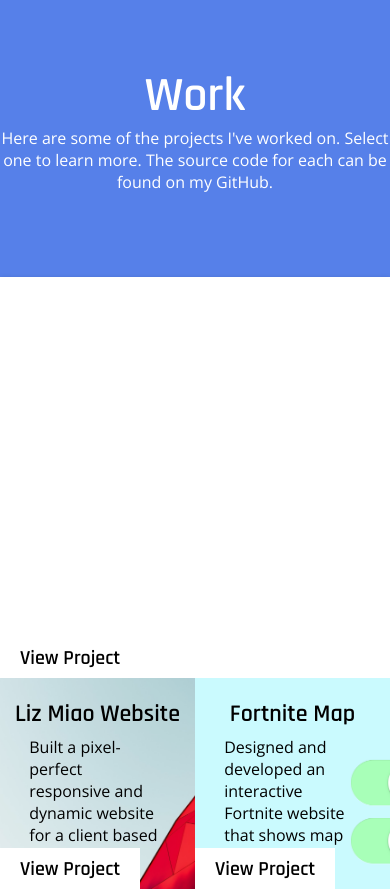
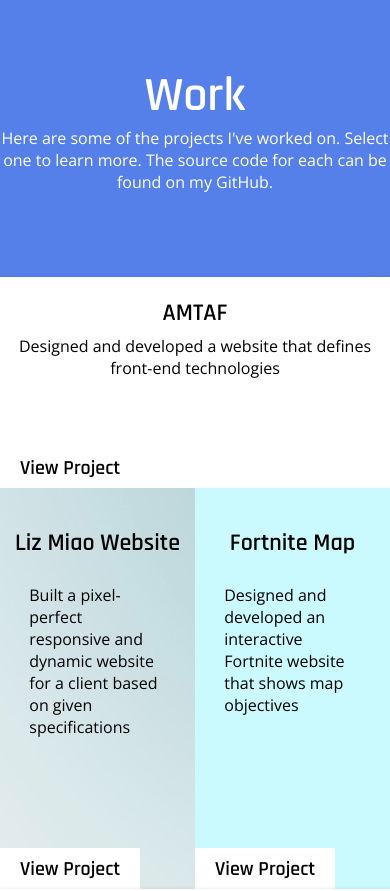
Before and after one commit to BStephenBB/Personal_Website, a React app: page / in a window 390 px wide. Shown: the part 1737-2628 px from the top of the page. Built offline with nearby package versions, Linux system fonts and the light colour scheme.

Commit message:
fixed word grid for mobile screens

```diff
--- a/src/components/Work.js
+++ b/src/components/Work.js
@@ -58,8 +58,8 @@ const WorkGrid = styled.div`
   max-width: 1150px;
   margin: 10vh auto 0 auto;
   @media (max-width: 500px) {
-    /* figure out what this does and adjust it for the new rows */
-    grid-template-rows: 47.5vh 25vh;
+    /* to make the large grids the appropriate size once their picture goes away on smaller screens */
+    grid-template-rows: 25vh 47.5vh 25vh;
   }
 `;
 
@@ -112,58 +112,6 @@ const FullContainerTop = ProjectContainer.extend`
     border-radius: 0;
   }
 `;
-// const WorkGrid = styled.div`
-//   display: grid;
-//   grid-template-columns: 50% 50%;
-//   grid-template-rows: repeat(2, 47.5vh);
-//   max-width: 1150px;
-//   margin: 10vh auto 0 auto;
-//   @media (max-width: 500px) {
-//     grid-template-rows: 47.5vh 25vh;
-//   }
-// `;
-
-// const ProjectContainer = styled.div`
-//   overflow: hidden;
-//   position: relative;
-//   width: 100%;
-//   height: 100%;
-//   cursor: pointer;
-//   text-align: left;
-// `;
-
-// const projRad = "4px";
-
-// const LeftContainer = ProjectContainer.extend`
-//   grid-column: 1 / 2;
-//   grid-row: 1 / 2;
-
-//   border-top-left-radius: ${projRad};
-//   @media (max-width: 1200px) {
-//     border-radius: 0;
-//   }
-// `;
-// const RightContainer = ProjectContainer.extend`
-//   grid-column: 2 / 3;
-//   grid-row: 1 / 2;
-
-//   border-top-right-radius: ${projRad};
-//   @media (max-width: 1200px) {
-//     border-radius: 0;
-//   }
-// `;
-// const FullContainer = ProjectContainer.extend`
-//   grid-column: 1 / 3;
-//   grid-row: 2 / 3;
-
-//   border-bottom-left-radius: ${projRad};
-//   border-bottom-right-radius: ${projRad};
-//   box-shadow: 0px 3px 6px rgba(0, 0, 0, 0.35);
-//   @media (max-width: 1200px) {
-//     border-radius: 0;
-//   }
-// `;
-
 const InnerImg = styled.div`
   height: 100%;
   width: 100%;
@@ -238,6 +186,9 @@ const ProjectTitle4 = ProjectTitle.extend`
   ${FullContainerTop}:hover & {
     transform: translate3d(0, -8px, 0);
   }
+  @media (max-width: 900px) {
+    color: ${props => props.theme.black};
+  }
 `;
 
 const ProjectDescription = styled.p`
@@ -274,6 +225,9 @@ const ProjectDescription4 = ProjectDescription.extend`
   text-align: center;
   ${FullContainerTop}:hover & {
     transform: translate3d(0, 8px, 0) translateX(-50%);
+  }
+  @media (max-width: 900px) {
+    color: ${props => props.theme.black};
   }
 `;
 
```
Also changed, not shown: 2 other files (tests, documents, lock files or other folders).
